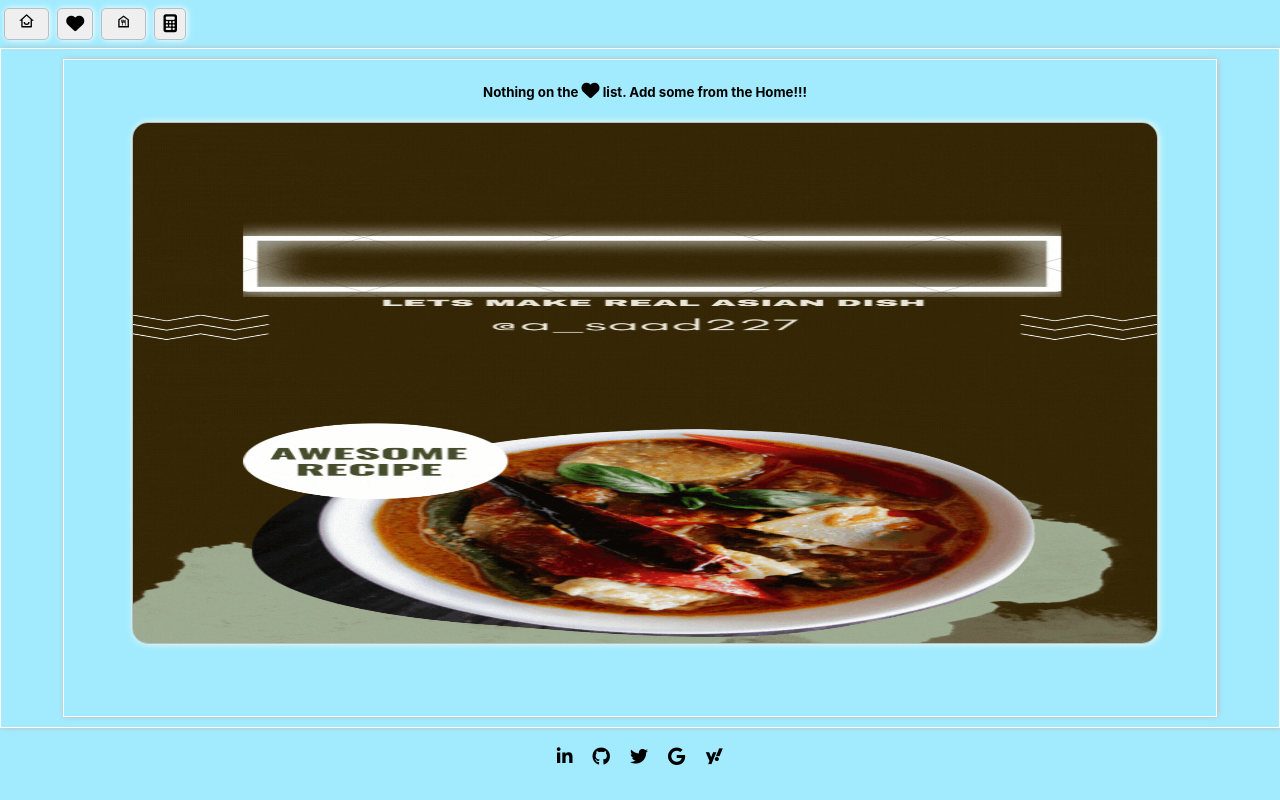
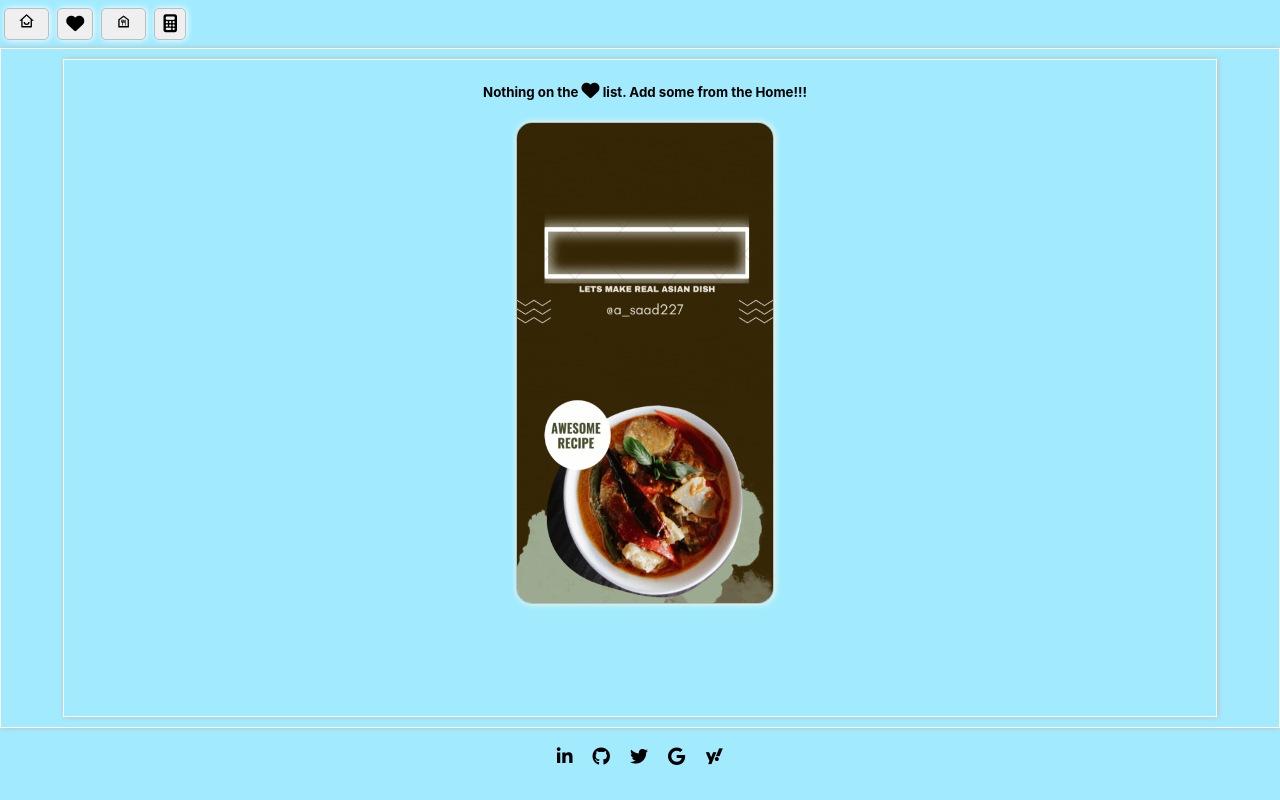
Before and after one commit to asaad227/asian-recipe, a React (Create React App) app: page /fav in a window 1280 px wide. Built offline with nearby package versions, Linux system fonts and the light colour scheme; a web font is replaced by a local one.

Commit message:
update pic display fav

```diff
--- a/src/Components/Fav/index.css
+++ b/src/Components/Fav/index.css
@@ -11,8 +11,8 @@
 }
 
 .recipe-fav{
-    width: 80vw;
-    height:65vh;
+    width: 20vw;
+    height:60vh;
     border-radius: 1rem;
     border: 1px solid #b8bfc2;
     box-shadow: 1px 0px 6px #fefae0;
@@ -63,6 +63,9 @@
   }
 
 
-  @media screen and (min-width: 768px) {
-
+  @media screen and (max-width: 768px) {
+    .recipe-fav{
+      width: 80vw;
+      height:65vh;
+    }
   }
--- a/src/Components/Nav/Nav.js
+++ b/src/Components/Nav/Nav.js
@@ -13,7 +13,7 @@ export default function Nav() {
           <button className='navBtn'><Link to="/fav">
           <i className="fa fa-heart" aria-hidden="true"></i>
           </Link></button>
-          <button className='navBtn'><Link to="/">
+          <button className='navBtn'><Link to="/recipe">
           <MdOutlineFoodBank className='iconNav' />
           </Link></button>
           <button className='navBtn'><Link to="/calories">
```
